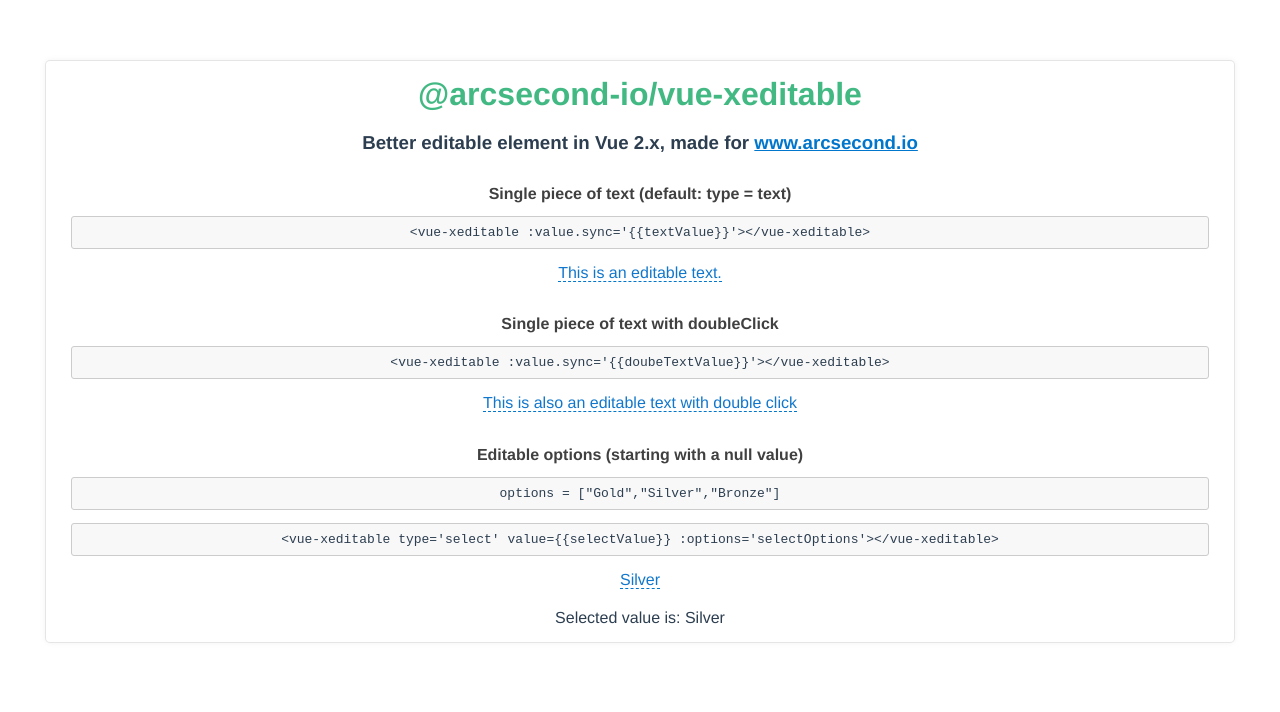
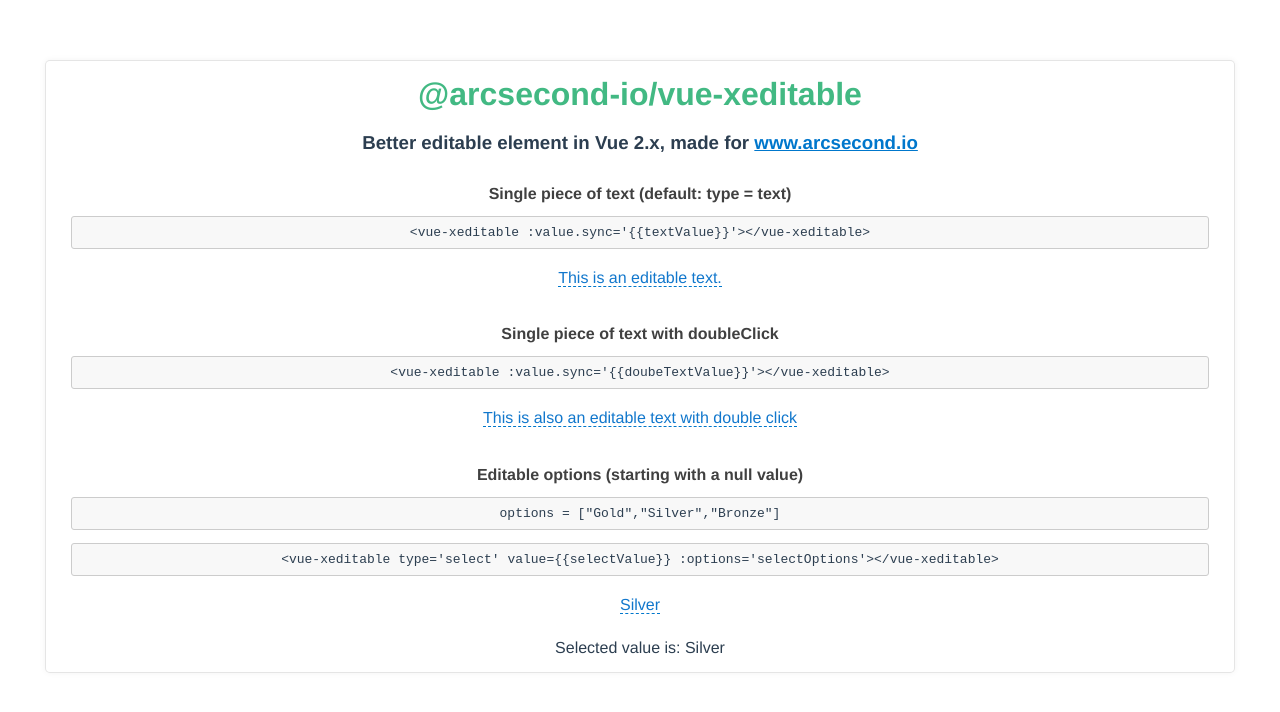
Before and after one commit to onekiloparsec/vue-xeditable, a Vue app: page / in a window 1280 px wide. Shown: the top 712 px of the page. Built offline with nearby package versions, Linux system fonts and the light colour scheme.

Commit message:
Fixed a small downard shift when editing

```diff
--- a/src/components/XEditable.vue
+++ b/src/components/XEditable.vue
@@ -265,6 +265,7 @@
   .vue-xeditable {
     color: #222;
     cursor: pointer;
+    line-height: 2.0em;
   }
 
   .vue-xeditable:hover {
```
